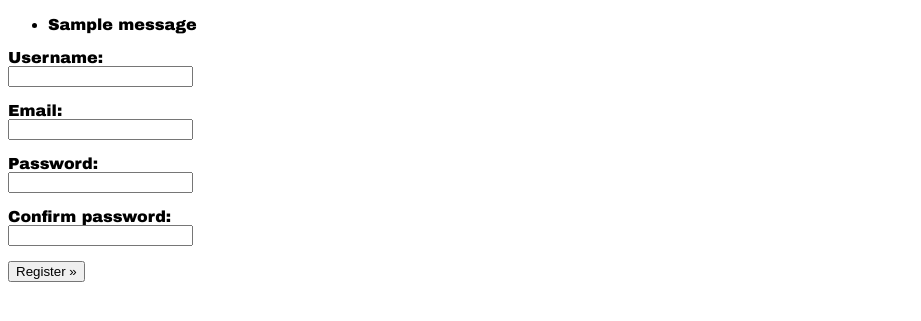
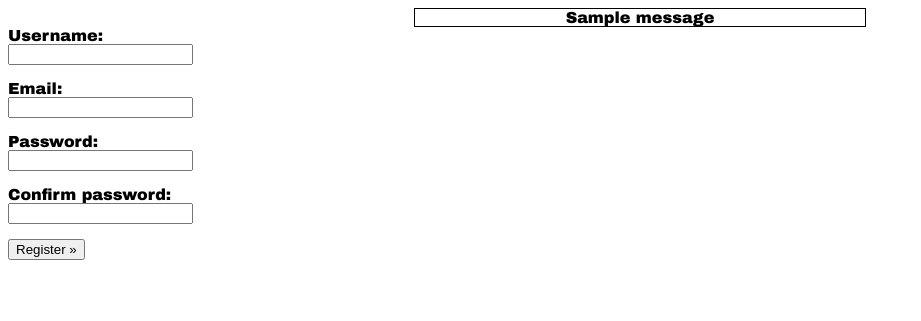
Before and after one commit to ldscavo/Blog-Flask, a Flask app: page /register in a window 1280 px wide. Shown: the top 321 px of the page, without its empty margins (0-921 px from the left). Run offline with Flask 2, Linux system fonts and the light colour scheme; tables that the repository leaves empty hold one stand-in row (values such as "Sample post"); one stand-in notice (Sample message) is shown.

Commit message:
Modified the message flash code to be a bit more viewable. Also made the flash messages themselves slightly less stupid looking.

```diff
--- a/blog/static/style.css
+++ b/blog/static/style.css
@@ -1,3 +1,4 @@
 html { font-family:"Arial Black", Gadget, sans-serif; }
 
+.message { width:450px; margin:0 auto; border:1px solid #000; text-align:center }
 label { display:block; margin-bottom:15px; }
--- a/blog/templates/layout.html
+++ b/blog/templates/layout.html
@@ -6,15 +6,9 @@
     </head>
     <body>
         <div id="main-body">
-            {% with messages = get_flashed_messages() %}
-            {% if messages %}
-            <ul class=flashes>
-                {% for message in messages %}
-                <li>{{ message }}</li>
-                {% endfor %}
-            </ul>
-            {% endif %}
-            {% endwith %}
+            {% for message in get_flashed_messages() %}
+            <div class="message">{{ message }}</div>
+            {% endfor %}
             {% block body %}{% endblock %}
         </div>
     </body>
```
